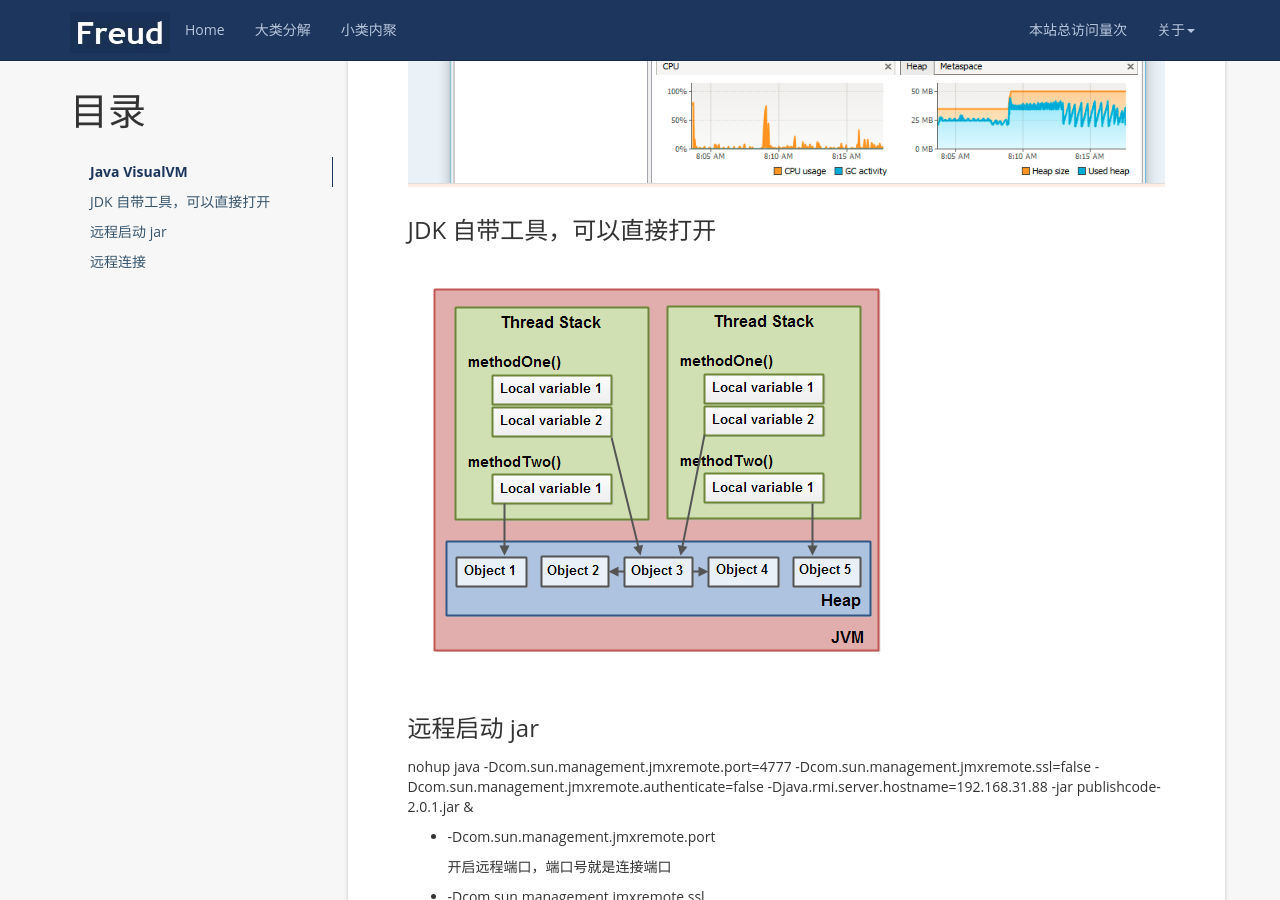
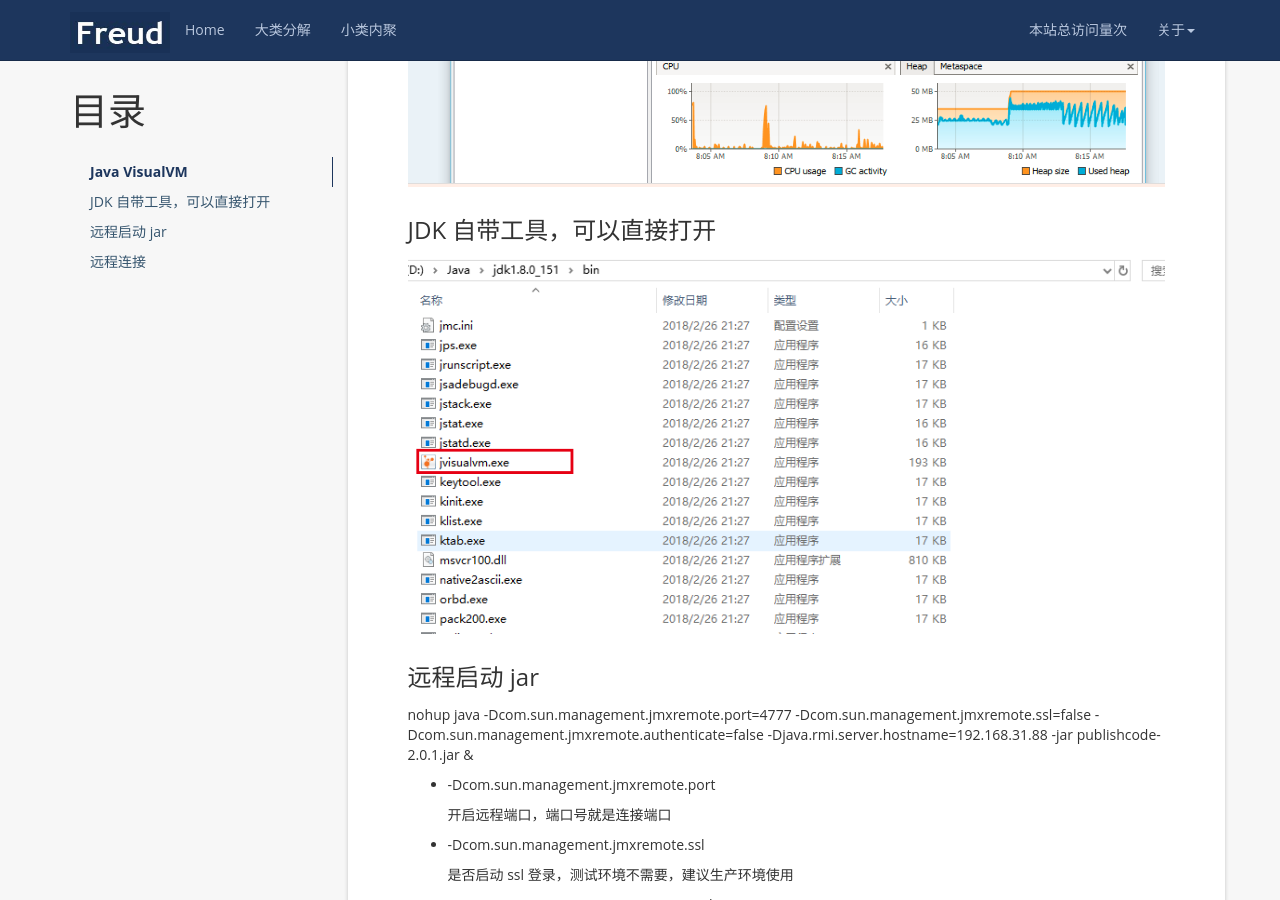
Before and after one commit to TorGor/TorGor.github.io, a Jekyll site: the page built from _posts/2017-09-21-java-JVisualVM.md, in a window 1280 px wide and 900 px high, scrolled down 911 px. Built offline with Jekyll 4.4.1, drawn with Linux system fonts in a browser that asks for light colours; nearby versions of some CDN libraries; a script that is not in the unit is left out; comment, search, counter and statistics services are not loaded.

Commit message:
feat:JVVM 1.JVVM work

```diff
--- a/_posts/2017-09-21-java-JVisualVM.md
+++ b/_posts/2017-09-21-java-JVisualVM.md
@@ -20,7 +20,7 @@
 
 ### JDK 自带工具，可以直接打开
 
-![JDK-JVVM]({{ '/styles/images/jmm/JMM-Thread-JVM.png' | prepend: site.baseurl  }})
+![JDK-JVVM]({{ '/styles/images/jmm/JDK-VisaulVM.png' | prepend: site.baseurl  }})
 
 
 ### 远程启动 jar
```
